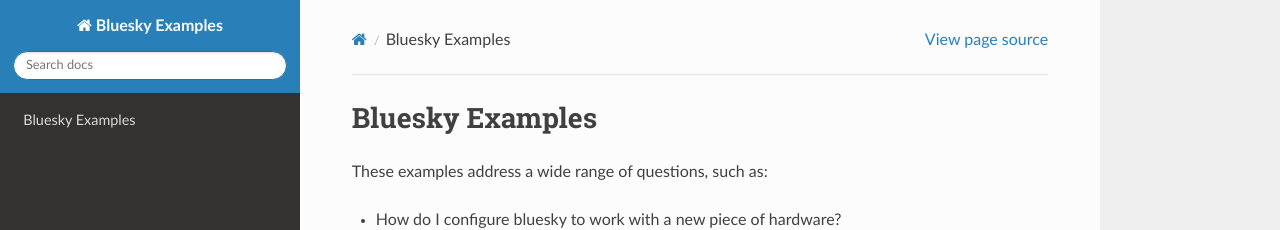
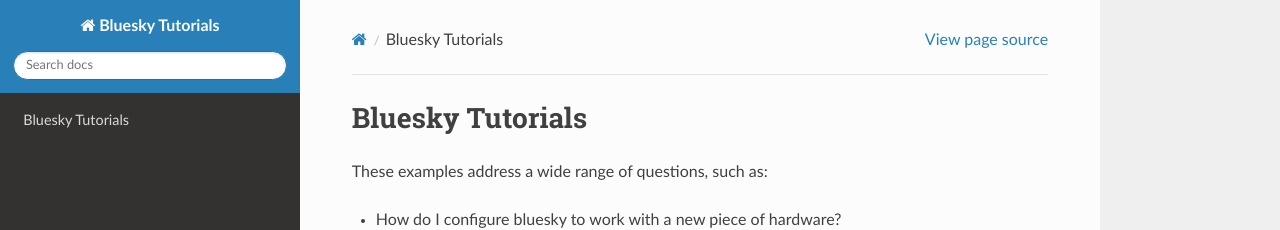
Before and after one commit to bluesky/tutorials, a Sphinx documentation site: the page built from docs/source/index.rst, in a window 1280 px wide. Shown: the top 230 px of the page. Built offline with Sphinx 7.4.7 and the Read the Docs theme 2.0.0, drawn with Linux system fonts in a browser that asks for light colours; pages that are not in the unit, such as notebooks, are missing from menus.

Commit message:
Update titles to be consistent with URL.

```diff
--- a/docs/source/conf.py
+++ b/docs/source/conf.py
@@ -18,7 +18,7 @@ import sphinx_rtd_theme
 
 # -- Project information -----------------------------------------------------
 
-project = 'Bluesky Examples'
+project = 'Bluesky Tutorials'
 copyright = '2020, Bluesky Contributors'
 author = 'Bluesky Contributors'
 
--- a/docs/source/index.rst
+++ b/docs/source/index.rst
@@ -1,5 +1,5 @@
-Bluesky Examples
-================
+Bluesky Tutorials
+=================
 
 These examples address a wide range of questions, such as:
 
@@ -14,7 +14,7 @@ You can run these examples in a live session here: |Binder|
 
 .. toctree::
    :maxdepth: 1
-   :caption: Basic Examples
+   :caption: Basic Usage
 
    Hello Python and Jupyter.ipynb
    Hello Bluesky.ipynb
```
